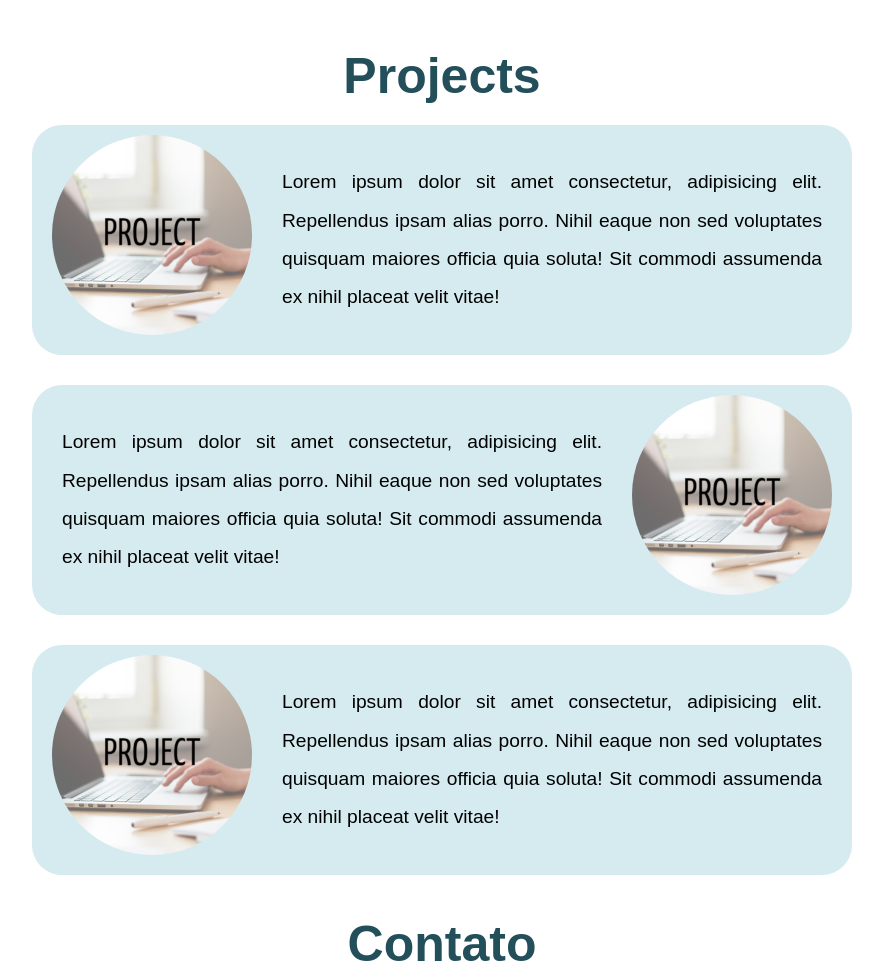
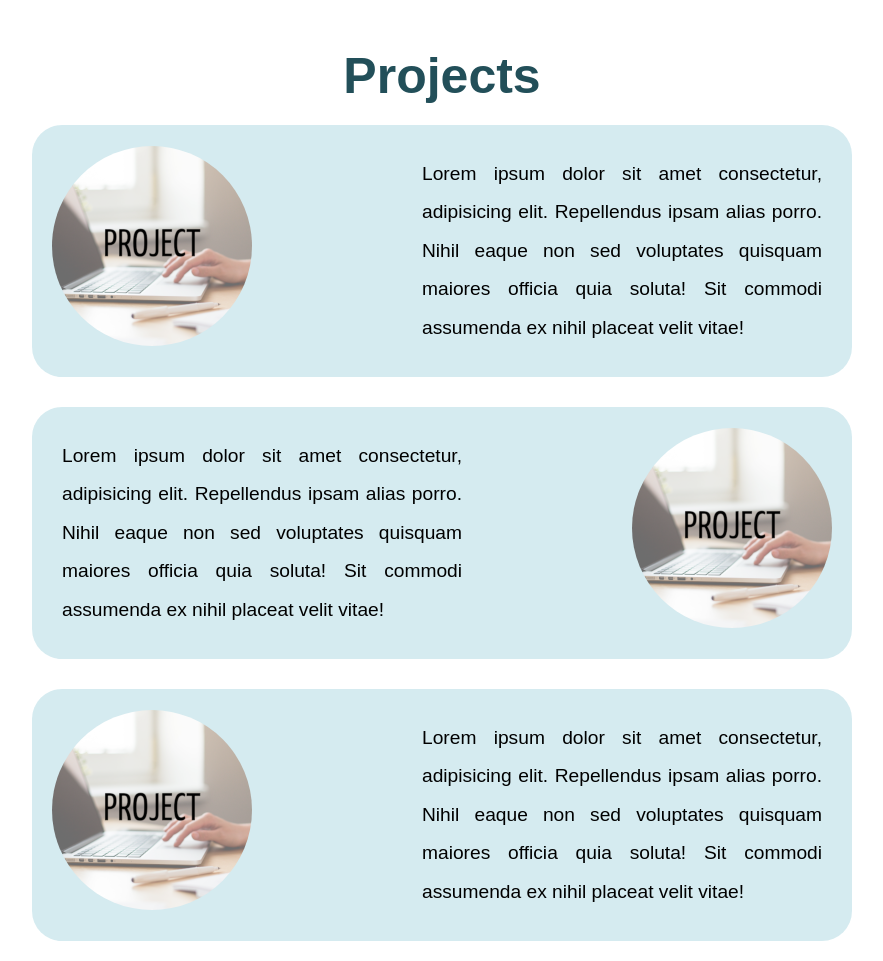
Before and after one commit to AdriFabbris/portfolio-antigo, a plain HTML site: page index.html in a window 1280 px wide. Shown: the part 1285-2246 px from the top of the page, without its empty margins (198-1081 px from the left). Drawn offline with Linux system fonts and the light colour scheme; a web font is replaced by a local one.

Commit message:
Update style.css

```diff
--- a/style.css
+++ b/style.css
@@ -26,6 +26,7 @@ html {
 a {
     text-decoration: none;
     font-family: var(--font01);
+    font-weight: normal;
     font-size: 18px;
 }
 
@@ -40,7 +41,7 @@ a:hover {
 
 p {
     font-family: var(--font01);
-    font-weight: lighter;
+    font-weight: normal;
     line-height: 2em;
 }
 
@@ -282,6 +283,7 @@ h2 {
 .projects-android p {
     padding: 20px;
     text-align: justify;
+    max-width: 400px;
 }
 
 .projects-android {
@@ -291,6 +293,7 @@ h2 {
     display: flex;
     align-items: center;
     justify-content: space-between;
+    flex-wrap: wrap;
     margin-bottom: 30px;
     background-color: var(--cor03);
     border-radius: 30px;
@@ -304,6 +307,7 @@ h2 {
     display: flex;
     align-items: center;
     justify-content: space-between;
+    flex-wrap: wrap;
     margin-bottom: 30px;
     background-color: var(--cor01);
     color: white;
@@ -313,6 +317,7 @@ h2 {
 .projects-loja p {
     padding: 20px;
     text-align: justify;
+    max-width: 400px;
 }
 
 .projects-loja {
@@ -323,6 +328,7 @@ h2 {
     flex-direction: row-reverse;
     align-items: center;
     justify-content: space-between;
+    flex-wrap: wrap;
     margin-bottom: 30px;
     background-color: var(--cor03);
     border-radius: 30px;
@@ -336,6 +342,7 @@ h2 {
     display: flex;
     align-items: center;
     justify-content: space-between;
+    flex-wrap: wrap;
     margin-bottom: 30px;
     background-color: var(--cor01);
     color: white;
@@ -345,6 +352,7 @@ h2 {
 .projects-ballarini p {
     padding: 20px;
     text-align: justify;
+    max-width: 400px;
 }
 
 .projects-ballarini {
@@ -354,6 +362,7 @@ h2 {
     display: flex;
     align-items: center;
     justify-content: space-between;
+    flex-wrap: wrap;
     margin-bottom: 30px;
     background-color: var(--cor03);
     border-radius: 30px;
@@ -367,6 +376,7 @@ h2 {
     display: flex;
     align-items: center;
     justify-content: space-between;
+    flex-wrap: wrap;
     margin-bottom: 30px;
     background-color: var(--cor01);
     color: white;
```
